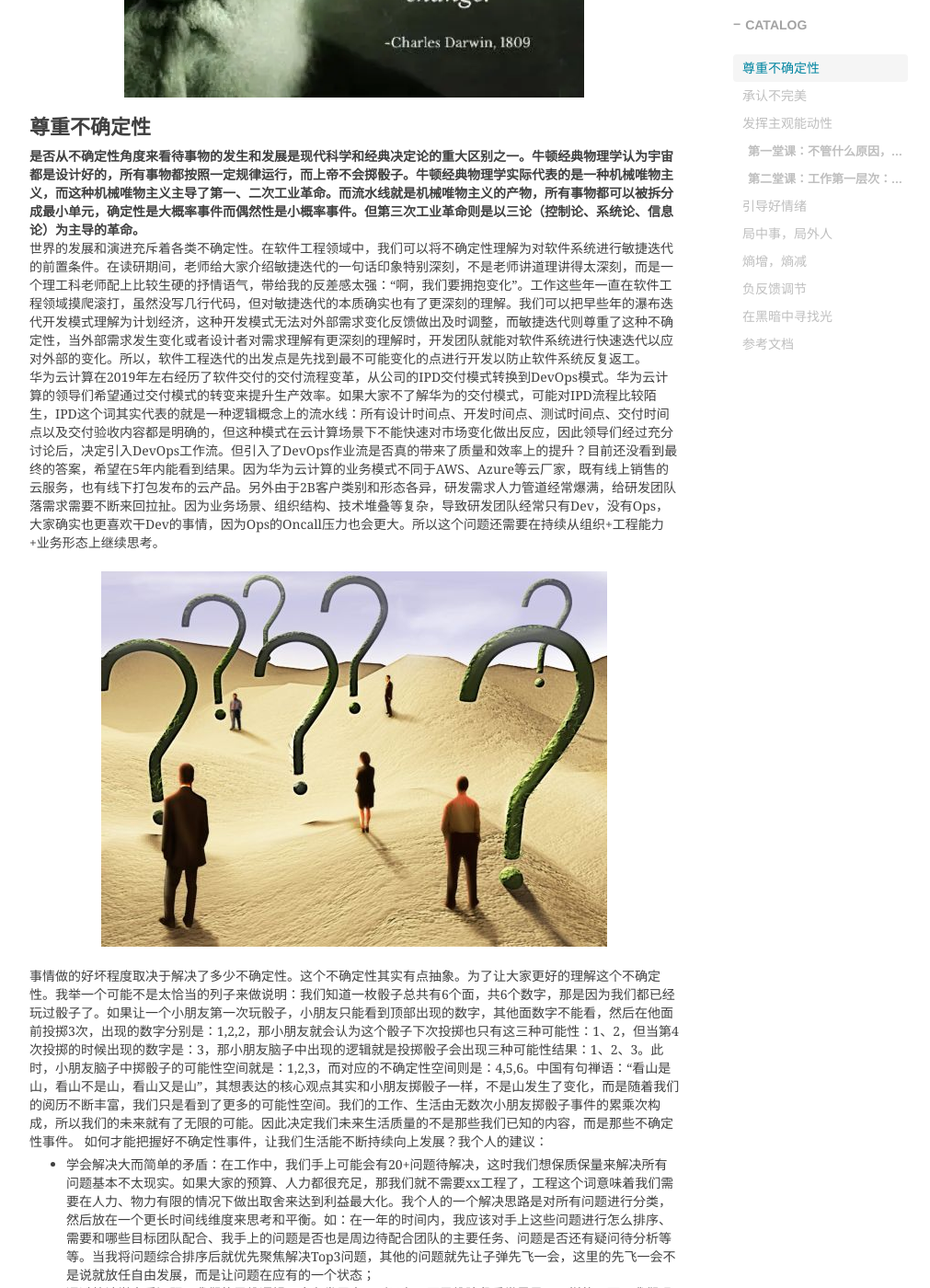
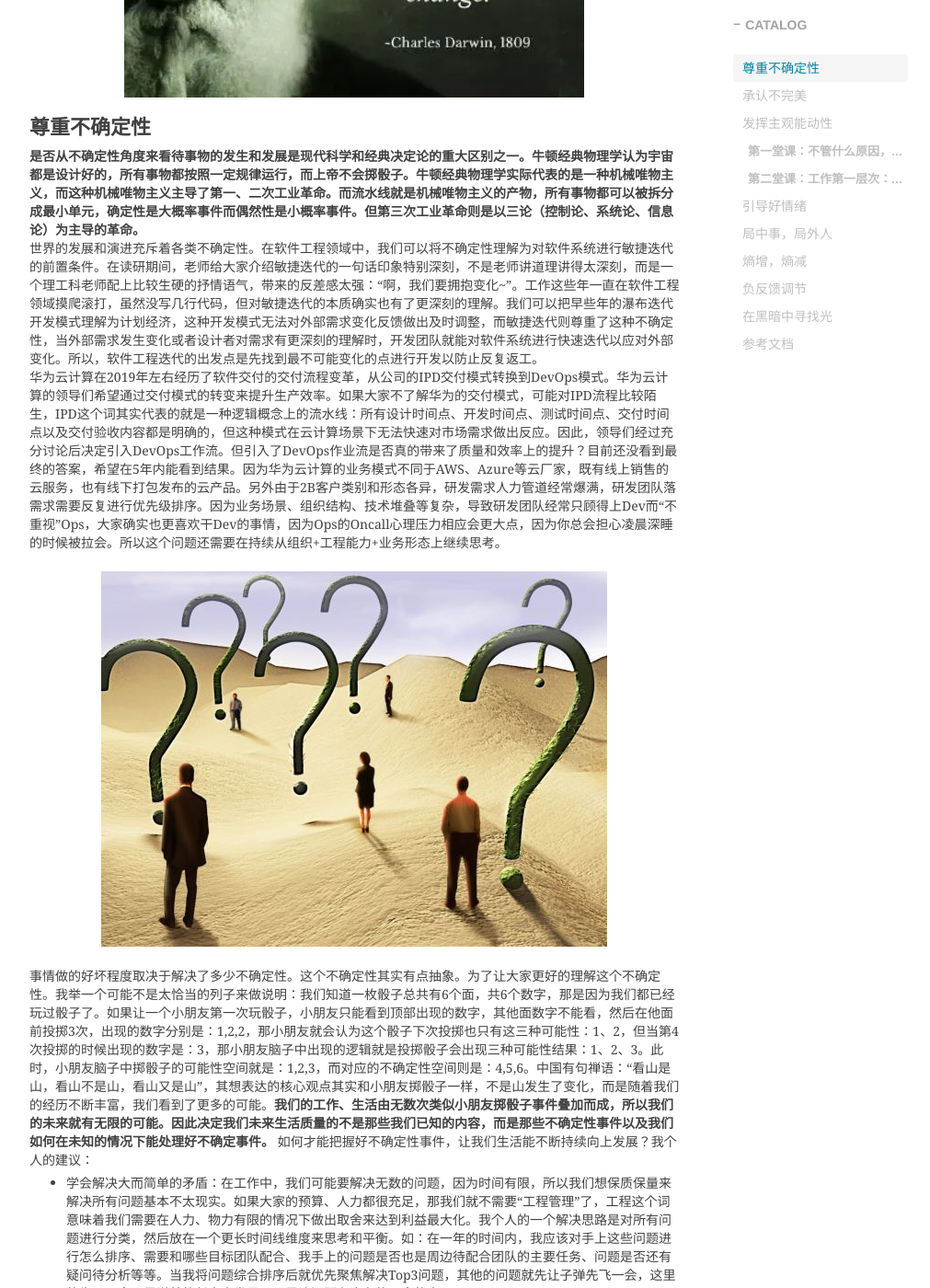
Before and after one commit to shihai1991/shihai1991.github.io, a Jekyll site: the page built from _posts/2023-10-30-在菊厂八年的那些人那些事.md, in a window 1280 px wide and 1400 px high, scrolled down 654 px. Shown: the whole window at 92% size, without its empty margins (233-1244 px from the left). Built offline with Jekyll 4.4.1, drawn with Linux system fonts in a browser that asks for light colours; nearby versions of some CDN libraries; comment, search, counter and statistics services are not loaded; some of the changed text lies outside the part shown.

Commit message:
Update 2023-10-30-在菊厂八年的那些人那些事.md

```diff
--- a/_posts/2023-10-30-在菊厂八年的那些人那些事.md
+++ b/_posts/2023-10-30-在菊厂八年的那些人那些事.md
@@ -18,12 +18,12 @@ time: '2023.10.30 12:27:00'
 
 # 尊重不确定性
 **是否从不确定性角度来看待事物的发生和发展是现代科学和经典决定论的重大区别之一。牛顿经典物理学认为宇宙都是设计好的，所有事物都按照一定规律运行，而上帝不会掷骰子。牛顿经典物理学实际代表的是一种机械唯物主义，而这种机械唯物主义主导了第一、二次工业革命。而流水线就是机械唯物主义的产物，所有事物都可以被拆分成最小单元，确定性是大概率事件而偶然性是小概率事件。但第三次工业革命则是以三论（控制论、系统论、信息论）为主导的革命。**
-世界的发展和演进充斥着各类不确定性。在软件工程领域中，我们可以将不确定性理解为对软件系统进行敏捷迭代的前置条件。在读研期间，老师给大家介绍敏捷迭代的一句话印象特别深刻，不是老师讲道理讲得太深刻，而是一个理工科老师配上比较生硬的抒情语气，带给我的反差感太强：“啊，我们要拥抱变化”。工作这些年一直在软件工程领域摸爬滚打，虽然没写几行代码，但对敏捷迭代的本质确实也有了更深刻的理解。我们可以把早些年的瀑布迭代开发模式理解为计划经济，这种开发模式无法对外部需求变化反馈做出及时调整，而敏捷迭代则尊重了这种不确定性，当外部需求发生变化或者设计者对需求理解有更深刻的理解时，开发团队就能对软件系统进行快速迭代以应对外部的变化。所以，软件工程迭代的出发点是先找到最不可能变化的点进行开发以防止软件系统反复返工。
-华为云计算在2019年左右经历了软件交付的交付流程变革，从公司的IPD交付模式转换到DevOps模式。华为云计算的领导们希望通过交付模式的转变来提升生产效率。如果大家不了解华为的交付模式，可能对IPD流程比较陌生，IPD这个词其实代表的就是一种逻辑概念上的流水线：所有设计时间点、开发时间点、测试时间点、交付时间点以及交付验收内容都是明确的，但这种模式在云计算场景下不能快速对市场变化做出反应，因此领导们经过充分讨论后，决定引入DevOps工作流。但引入了DevOps作业流是否真的带来了质量和效率上的提升？目前还没看到最终的答案，希望在5年内能看到结果。因为华为云计算的业务模式不同于AWS、Azure等云厂家，既有线上销售的云服务，也有线下打包发布的云产品。另外由于2B客户类别和形态各异，研发需求人力管道经常爆满，给研发团队落需求需要不断来回拉扯。因为业务场景、组织结构、技术堆叠等复杂，导致研发团队经常只有Dev，没有Ops，大家确实也更喜欢干Dev的事情，因为Ops的Oncall压力也会更大。所以这个问题还需要在持续从组织+工程能力+业务形态上继续思考。
+世界的发展和演进充斥着各类不确定性。在软件工程领域中，我们可以将不确定性理解为对软件系统进行敏捷迭代的前置条件。在读研期间，老师给大家介绍敏捷迭代的一句话印象特别深刻，不是老师讲道理讲得太深刻，而是一个理工科老师配上比较生硬的抒情语气，带来的反差感太强：“啊，我们要拥抱变化~”。工作这些年一直在软件工程领域摸爬滚打，虽然没写几行代码，但对敏捷迭代的本质确实也有了更深刻的理解。我们可以把早些年的瀑布迭代开发模式理解为计划经济，这种开发模式无法对外部需求变化反馈做出及时调整，而敏捷迭代则尊重了这种不确定性，当外部需求发生变化或者设计者对需求有更深刻的理解时，开发团队就能对软件系统进行快速迭代以应对外部变化。所以，软件工程迭代的出发点是先找到最不可能变化的点进行开发以防止反复返工。
+华为云计算在2019年左右经历了软件交付的交付流程变革，从公司的IPD交付模式转换到DevOps模式。华为云计算的领导们希望通过交付模式的转变来提升生产效率。如果大家不了解华为的交付模式，可能对IPD流程比较陌生，IPD这个词其实代表的就是一种逻辑概念上的流水线：所有设计时间点、开发时间点、测试时间点、交付时间点以及交付验收内容都是明确的，但这种模式在云计算场景下无法快速对市场需求做出反应。因此，领导们经过充分讨论后决定引入DevOps工作流。但引入了DevOps作业流是否真的带来了质量和效率上的提升？目前还没看到最终的答案，希望在5年内能看到结果。因为华为云计算的业务模式不同于AWS、Azure等云厂家，既有线上销售的云服务，也有线下打包发布的云产品。另外由于2B客户类别和形态各异，研发需求人力管道经常爆满，研发团队落需求需要反复进行优先级排序。因为业务场景、组织结构、技术堆叠等复杂，导致研发团队经常只顾得上Dev而“不重视”Ops，大家确实也更喜欢干Dev的事情，因为Ops的Oncall心理压力相应会更大点，因为你总会担心凌晨深睡的时候被拉会。所以这个问题还需要在持续从组织+工程能力+业务形态上继续思考。
 ![不确定性 侵删]({{site.baseurl}}/img/2024/Q1/20240102-不确定性.jpg)
-事情做的好坏程度取决于解决了多少不确定性。这个不确定性其实有点抽象。为了让大家更好的理解这个不确定性。我举一个可能不是太恰当的列子来做说明：我们知道一枚骰子总共有6个面，共6个数字，那是因为我们都已经玩过骰子了。如果让一个小朋友第一次玩骰子，小朋友只能看到顶部出现的数字，其他面数字不能看，然后在他面前投掷3次，出现的数字分别是：1,2,2，那小朋友就会认为这个骰子下次投掷也只有这三种可能性：1、2，但当第4次投掷的时候出现的数字是：3，那小朋友脑子中出现的逻辑就是投掷骰子会出现三种可能性结果：1、2、3。此时，小朋友脑子中掷骰子的可能性空间就是：1,2,3，而对应的不确定性空间则是：4,5,6。中国有句禅语：“看山是山，看山不是山，看山又是山”，其想表达的核心观点其实和小朋友掷骰子一样，不是山发生了变化，而是随着我们的阅历不断丰富，我们只是看到了更多的可能性空间。我们的工作、生活由无数次小朋友掷骰子事件的累乘次构成，所以我们的未来就有了无限的可能。因此决定我们未来生活质量的不是那些我们已知的内容，而是那些不确定性事件。
+事情做的好坏程度取决于解决了多少不确定性。这个不确定性其实有点抽象。为了让大家更好的理解这个不确定性。我举一个可能不是太恰当的列子来做说明：我们知道一枚骰子总共有6个面，共6个数字，那是因为我们都已经玩过骰子了。如果让一个小朋友第一次玩骰子，小朋友只能看到顶部出现的数字，其他面数字不能看，然后在他面前投掷3次，出现的数字分别是：1,2,2，那小朋友就会认为这个骰子下次投掷也只有这三种可能性：1、2，但当第4次投掷的时候出现的数字是：3，那小朋友脑子中出现的逻辑就是投掷骰子会出现三种可能性结果：1、2、3。此时，小朋友脑子中掷骰子的可能性空间就是：1,2,3，而对应的不确定性空间则是：4,5,6。中国有句禅语：“看山是山，看山不是山，看山又是山”，其想表达的核心观点其实和小朋友掷骰子一样，不是山发生了变化，而是随着我们的经历不断丰富，我们看到了更多的可能。**我们的工作、生活由无数次类似小朋友掷骰子事件叠加而成，所以我们的未来就有无限的可能。因此决定我们未来生活质量的不是那些我们已知的内容，而是那些不确定性事件以及我们如何在未知的情况下能处理好不确定事件。**
 如何才能把握好不确定性事件，让我们生活能不断持续向上发展？我个人的建议：
-- 学会解决大而简单的矛盾：在工作中，我们手上可能会有20+问题待解决，这时我们想保质保量来解决所有问题基本不太现实。如果大家的预算、人力都很充足，那我们就不需要xx工程了，工程这个词意味着我们需要在人力、物力有限的情况下做出取舍来达到利益最大化。我个人的一个解决思路是对所有问题进行分类，然后放在一个更长时间线维度来思考和平衡。如：在一年的时间内，我应该对手上这些问题进行怎么排序、需要和哪些目标团队配合、我手上的问题是否也是周边待配合团队的主要任务、问题是否还有疑问待分析等等。当我将问题综合排序后就优先聚焦解决Top3问题，其他的问题就先让子弹先飞一会，这里的先飞一会不是说就放任自由发展，而是让问题在应有的一个状态；
+- 学会解决大而简单的矛盾：在工作中，我们可能要解决无数的问题，因为时间有限，所以我们想保质保量来解决所有问题基本不太现实。如果大家的预算、人力都很充足，那我们就不需要“工程管理”了，工程这个词意味着我们需要在人力、物力有限的情况下做出取舍来达到利益最大化。我个人的一个解决思路是对所有问题进行分类，然后放在一个更长时间线维度来思考和平衡。如：在一年的时间内，我应该对手上这些问题进行怎么排序、需要和哪些目标团队配合、我手上的问题是否也是周边待配合团队的主要任务、问题是否还有疑问待分析等等。当我将问题综合排序后就优先聚焦解决Top3问题，其他的问题就先让子弹先飞一会，这里的先飞一会不是说就放任自由发展，而是让问题在应有的一个状态；
 - 通过统计学来看问题：我们的思维逻辑一直在发展中，所以在不同思维阶段看世界是不一样的，而且我们眼中的世界和真实的世界可能永远不会划上等号，所以我们要习惯通过统计学的角度来看问题，这样就可以避免因为我们的“思维缺陷”而看不到事物的本质；
 - 要善于使用逆向思维挑战自己：我们对自己过于了解，所以会经常高估自己的能力；因为不了解他人的经历，所以也会低估他人的能力。因此，为了让我们对自己有个更清楚的认知，我们需要站在不同维度持续挑战自己的思维。我个人比较喜欢的一个方式是：写一篇文章或者材料，让相关同事进行检视。我可以通过这种检视互动持续完善自己的思考角度和广度。
 - 掌握多学科能力：当我看过各种历史书籍、政治书籍、心理学、营养学、健身运动、专业书籍等等，我惊奇地发现很多思考和解题逻辑完全是相通的，大家有空可以到豆瓣查看各学科书籍，每个类别科目如果都能看10本以上高评分的阅读书籍，持续阅读3年以上，我相信你会有一个很棒的体验。[个人阅读书单推荐](https://shihai1991.github.io/books/2021/11/23/%E4%B8%AA%E4%BA%BA%E9%98%85%E8%AF%BB%E4%B9%A6%E5%8D%95%E6%8E%A8%E8%8D%90/)
```
Also changed, not shown: other parts of _posts/2023-10-30-在菊厂八年的那些人那些事.md (+1 -1 lines).
